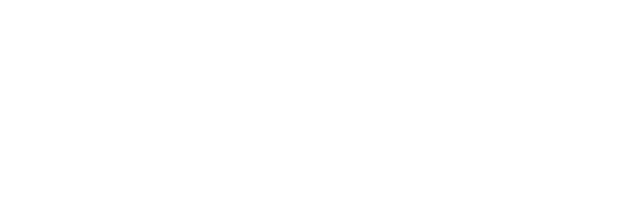
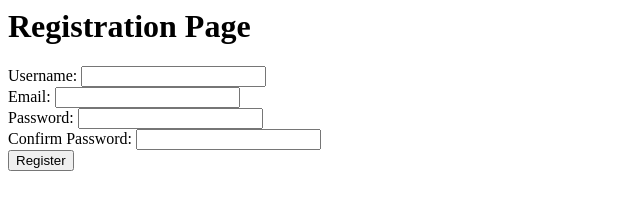
Before and after one commit to maheroxx/Movie-System, a website: page views/registration.html in a window 1280 px wide. Shown: the whole page, without its empty margins (0-640 px from the left). Drawn offline with Linux system fonts and the light colour scheme.

Commit message:
no comment

```diff
--- a/package.json
+++ b/package.json
@@ -19,6 +19,7 @@
   "homepage": "https://github.com/maheroxx/web2project#readme",
   "dependencies": {
     "body-parser": "^1.19.0",
-    "express": "^4.17.1"
+    "express": "^4.17.1",
+    "mongoose": "^5.9.22"
   }
 }
--- a/views/login.html
+++ b/views/login.html
@@ -0,0 +1,19 @@
+<html>
+    <head>
+        <link rel="stylesheet" href="">
+        <title>Login Page</title>
+    </head>
+    <body>
+        <h1>Login Page</h1>
+
+        <section class="login">
+            <form action="/register" method="POST">
+                <label for="username">Username:</label>
+                <input type="text" id="username" name="username"><br>
+                <label for="password">Password:</label>
+                <input type="password" id="password"><br>
+                <input type="submit" value="Login">
+            </form>
+        </section>
+    </body>
+</html>
--- a/views/registration.html
+++ b/views/registration.html
@@ -0,0 +1,23 @@
+<html>
+    <head>
+        <link rel="stylesheet" href="">
+        <title>Registration Page</title>
+    </head>
+    <body>
+        <h1>Registration Page</h1>
+
+        <section class="register">
+            <form action="/register" method="POST">
+                <label for="username">Username:</label>
+                <input type="text" id="username" name="username"><br>
+                <label for="email">Email:</label>
+                <input type="email" id="email" name="email"><br>
+                <label for="password">Password:</label>
+                <input type="password" id="password"><br>
+                <label for="confirmpassword">Confirm Password:</label>
+                <input type="password" id="confirmpassword"><br>
+                <input type="submit" value="Register">
+            </form>
+        </section>
+    </body>
+</html>
```
Also changed, not shown: routes.js (+9 -0 lines), views/index.html (+2 -2 lines), services/dataservice.js (added), 1 other file.
